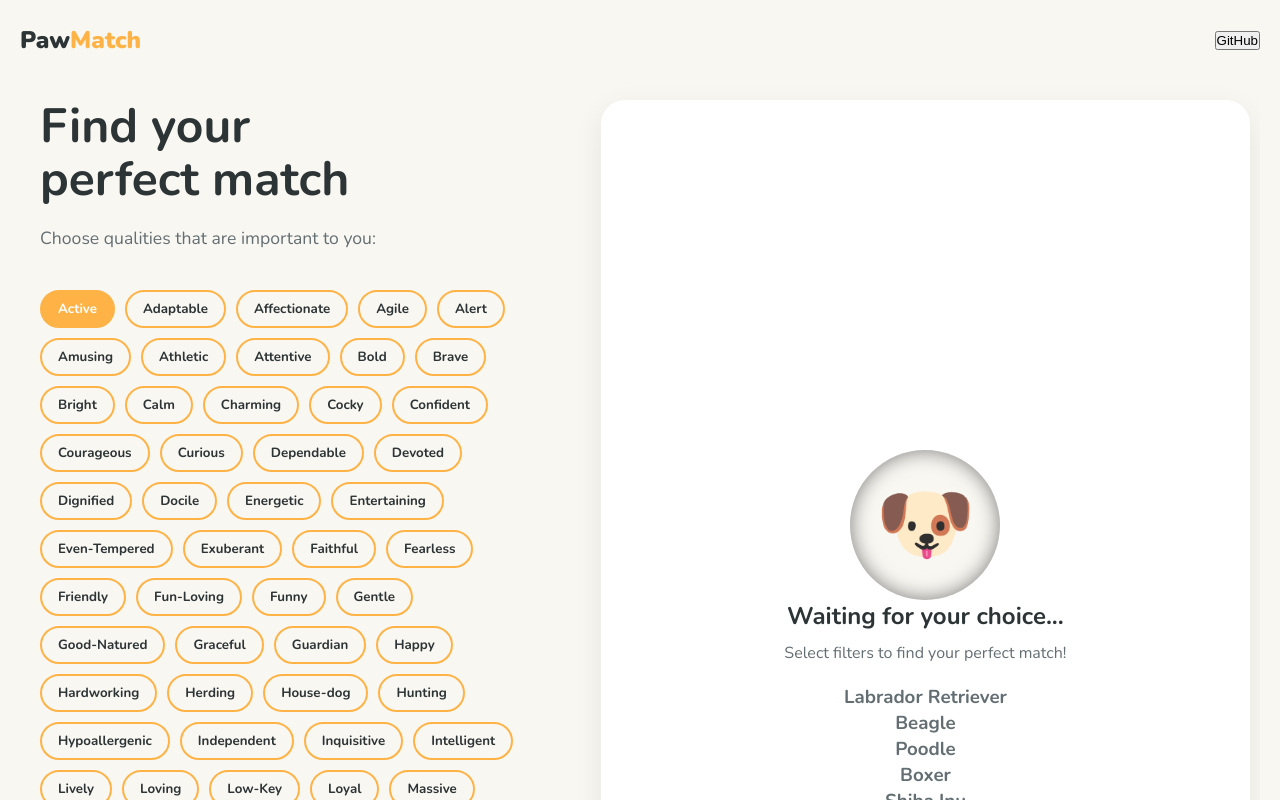
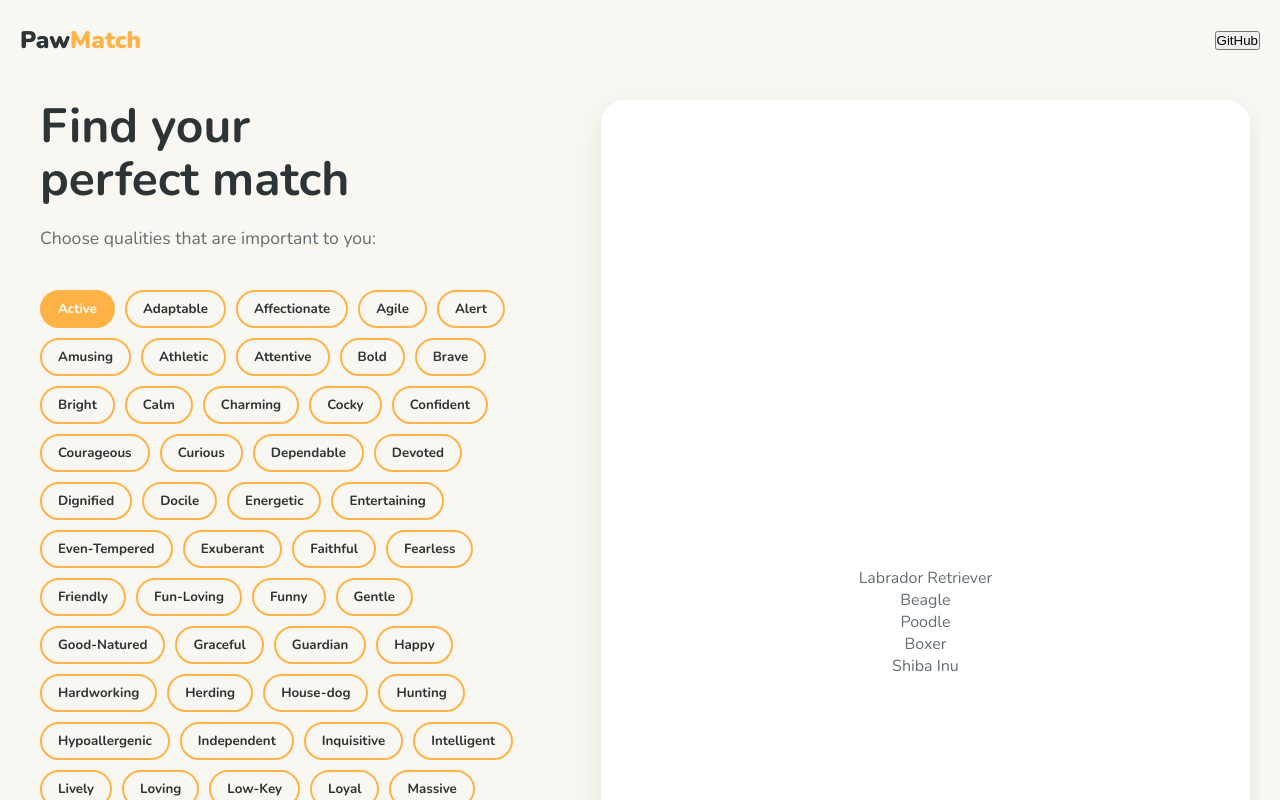
Before and after one commit to Artem-Yevtushenko/PawMatch, a React (Create React App) app: page / in a window 1280 px wide. Both pictures are taken after a click on the button "Active". Built offline with nearby package versions, Linux system fonts and the light colour scheme.

Commit message:
Update petCard component

```diff
--- a/src/App.tsx
+++ b/src/App.tsx
@@ -27,8 +27,7 @@ function App() {
 
               <div className="results-section">
                   <div className="placeholder-text">
-                        <PetCard/>
-                      <PetList filters={filter}/>
+                        <PetCard filters={filter}/>
                   </div>
               </div>
           </main>
--- a/src/Components/ChooseBreed/ChooseBreed.tsx
+++ b/src/Components/ChooseBreed/ChooseBreed.tsx
@@ -7,7 +7,6 @@ interface Props {
     setFilters: (filters: string[]) => void
 }
 export function ChooseBreed(props: Props) {
-    const [existed, setExisted] = useState<boolean>(false);
 
     const uniqueFeatures = useMemo(() => {
        const data = new DataBase();
--- a/src/Components/PetCard/PetCard.tsx
+++ b/src/Components/PetCard/PetCard.tsx
@@ -1,14 +1,39 @@
 import React from "react";
 import './PetCard.css'
+import {DataBase} from "../../DataBase";
 
-function PetCard() {
+interface PetProps {
+    filters: string[]
+}
+function PetCard(props: PetProps) {
+    const data = new DataBase();
+    const filters = props.filters;
+    const visibleDogs = data.dogs.filter(dog =>
+        filters.every(f => dog.features.includes(f))
+    );
+
+
     return (
         <div className="card">
-            <div className="image">
-                🐶
-            </div>
-            <h2>Waiting for your choice...</h2>
-            <p>Select filters to find your perfect match!</p>
+            {filters.length === 0 ?(
+                <div>
+                    <div className="image">
+                        🐶
+                    </div>
+                    <h2>Waiting for your choice...</h2>
+                    <p>Select filters to find your perfect match!</p>
+                </div>
+                ) : (
+                    <div>
+                        {visibleDogs.length > 0 ? (
+                            visibleDogs.map(dog =>
+                                <div key={dog.breed}>{dog.breed}</div>)
+                        ) : (
+                            <p>No dogs match these criteria</p>
+                        )}
+                    </div>
+                )
+            }
         </div>
     );
 };
```
